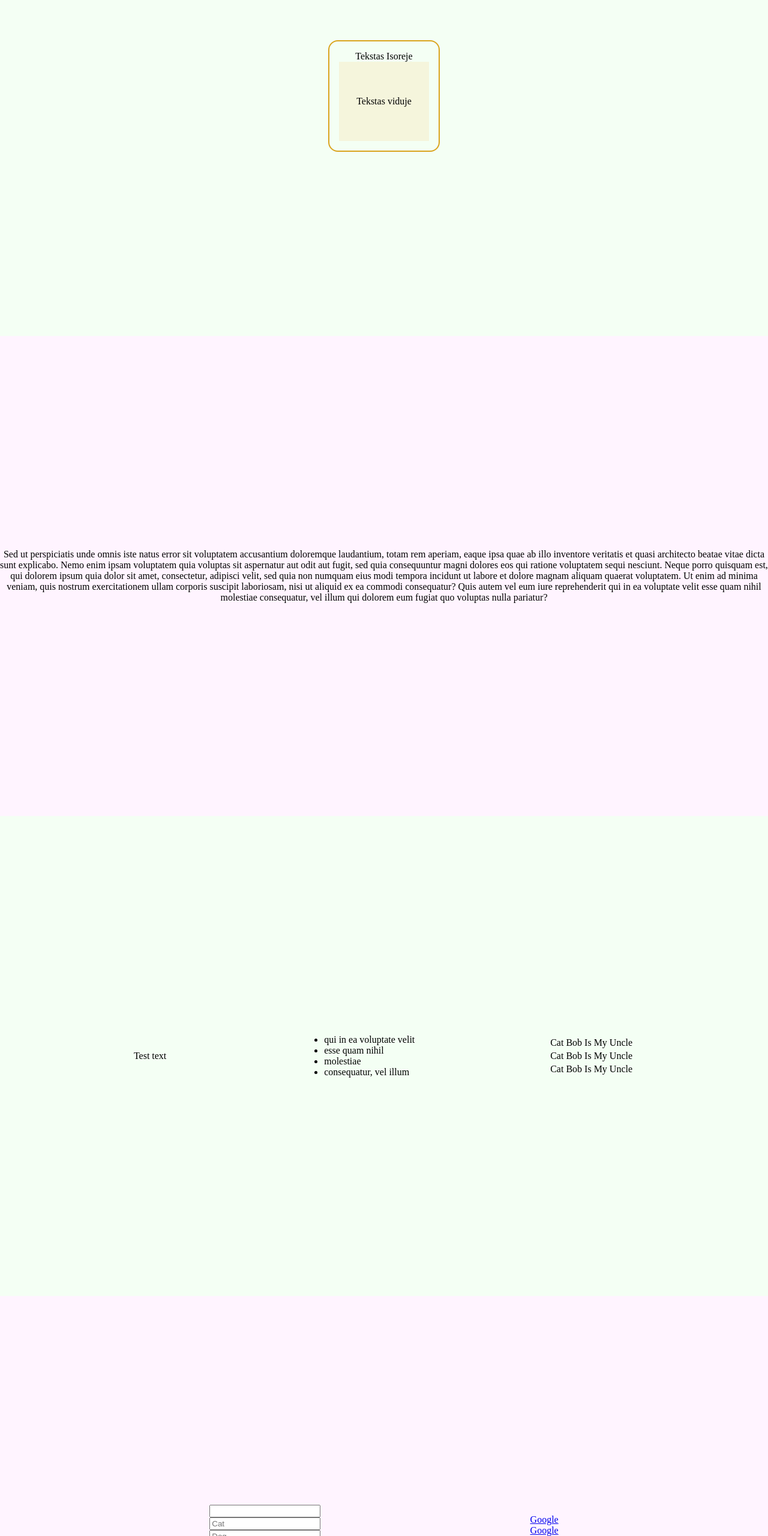
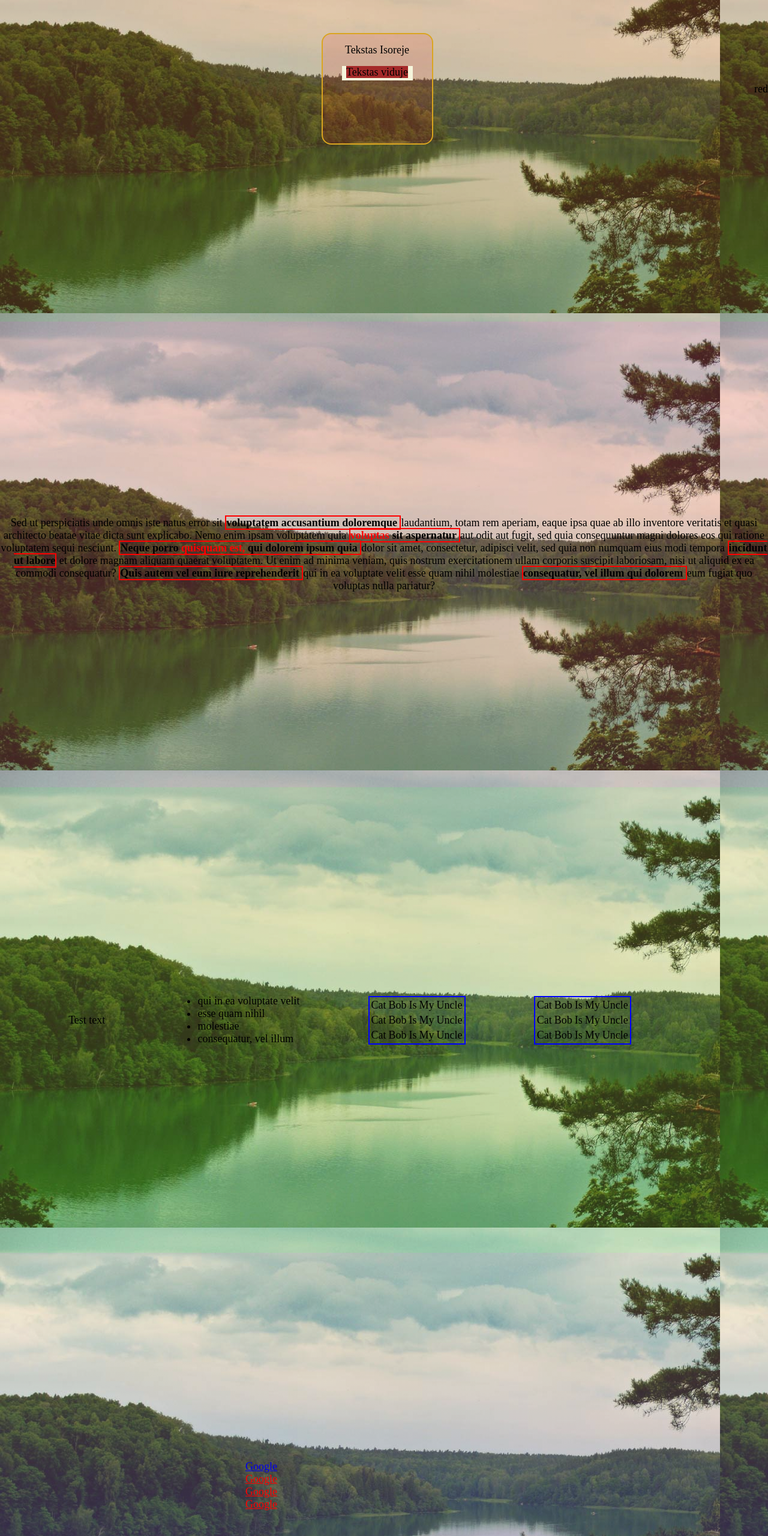
Before and after one commit to Simofy/front-end, a plain HTML site: page paskaita4/index.html in a window 1280 px wide. Shown: the part 240-2800 px from the top of the page at 60% size. Drawn offline with Linux system fonts and the light colour scheme.

Commit message:
Adding styles

```diff
--- a/paskaita4/index.html
+++ b/paskaita4/index.html
@@ -10,11 +10,12 @@
       width: 100%;
       height: calc(100vh * 6);
       color: black;
+      width: 100%;
     }
 
-    /* body {
-      background-image: linear-gradient(#ff0000, yellow, blue);
-    } */
+    body {
+      background-image: linear-gradient(rgba(255, 0, 0, .2), rgba(255, 255, 0, .1), blue);
+    }
 
     .container:nth-child(odd) {
       background-color: #faf2;
@@ -25,13 +26,18 @@
     }
 
     .container {
-      height: 100vh;
+      height: 97vh;
 
       text-align: center;
       /* FLEX */
       display: flex;
       justify-content: center;
       align-items: center;
+      content: attr(spalva);
+    }
+
+    .container::after {
+      content: attr(spalva);
     }
 
     .klase1 {
@@ -42,18 +48,20 @@
       border: solid 2px goldenrod;
       border-radius: 16px;
 
+      background-color: rgba(255, 0, 0, .1);
+
       /* FLEX */
-      display: flex;
-      flex-direction: column;
+      /* display: flex;
+      flex-direction: column; */
     }
 
     .klase2 {
 
       /* FLEX */
-      display: flex;
+      /* display: flex;
       justify-content: center;
       align-items: center;
-      flex: 1;
+      flex: 1; */
     }
 
     .pvz-4,
@@ -68,27 +76,85 @@
       flex-direction: column;
     }
   </style>
-  <div class="container">
+  <div class="container" spalva="red">
     <style>
-      .klase1 .klase2 {
-        background-color: beige;
+      html {
+        font-size: 18px;
+        background-image: url(/images/1.jpg);
+        background-attachment: fixed;
       }
 
       .klase1.klase2 {
-        background-color: blueviolet;
+        height: 400px;
+      }
+
+      .klase2 {
+        background-color: beige;
+        /* font-size: .6rem; */
+        height: 24px;
+        line-height: 1rem;
+        transition: height 100ms linear;
+        overflow: auto;
+        margin: 16px;
+      }
+
+      .klase2:hover {
+        height: 110px;
+      }
+      .klase2 > span {
+        position: sticky;
+        top: 0;
+        background-color: brown;
+      }
+
+      .klase2:hover>div {
+        display: block;
+      }
+
+      .klase2>div {
+        width: 100%;
+        height: 100px;
+        background-color: aquamarine;
+        display: none;
+      }
+
+      .klase2>div>span {
+        display: block;
+        width: 100%;
+        background-color: beige;
+        margin: 8px 0;
       }
     </style>
     <div class="klase1">
       Tekstas Isoreje
       <div class="klase2">
-        Tekstas viduje
+        <span>
+          Tekstas viduje
+        </span>
+        <div>
+          <span>1</span>
+          <span>2</span>
+          <span>3</span>
+          <span>4</span>
+          <span>4</span>
+          <span>4</span>
+          <span>4</span>
+          <span>4</span>
+        </div>
       </div>
     </div>
   </div>
   <div class="container">
     <style>
       /* element1 > element2 */
-      .pvz-3 {}
+      .pvz-3>span {
+        font-weight: bold;
+        border: solid red 2px;
+      }
+
+      .pvz-3>span>span {
+        color: red;
+      }
     </style>
     <p class="pvz-3">
       Sed ut perspiciatis unde omnis iste natus error sit
@@ -138,7 +204,13 @@
     <style>
       ul+table {}
 
-      ul~table {}
+      ul~table {
+        border-color: blue;
+      }
+
+      table {
+        border: solid red 2px;
+      }
     </style>
     <p>Test text</p>
     <ul>
@@ -172,32 +244,74 @@
         </tr>
       </tbody>
     </table>
+    <table>
+      <tbody>
+        <tr>
+          <td>Cat</td>
+          <td>Bob</td>
+          <td>Is</td>
+          <td>My</td>
+          <td>Uncle</td>
+        </tr>
+        <tr>
+          <td>Cat</td>
+          <td>Bob</td>
+          <td>Is</td>
+          <td>My</td>
+          <td>Uncle</td>
+        </tr>
+        <tr>
+          <td>Cat</td>
+          <td>Bob</td>
+          <td>Is</td>
+          <td>My</td>
+          <td>Uncle</td>
+        </tr>
+      </tbody>
+    </table>
   </div>
   <div class="container pvz-5">
     <style>
-      .pvz-5 input[type=text] {}
+      .pvz-5 input[type=text] {
+        border: solid green 2px;
+      }
 
-      .pvz-5 input[placeholder~=Dog] {}
+      .pvz-5 input[placeholder~=Dog] {
+        border: solid red 2px;
+      }
 
-      .pvz-5 input[name|=text] {}
+      .pvz-5 input[name|=text] {
+        border: solid 3px violet;
+      }
 
-      .pvz-5 input[placeholder^=C] {}
+      .pvz-5 input[placeholder^=C] {
+        color: red;
+      }
 
-      .pvz-5 input[name$=t] {}
+      .pvz-5 input[name$=-st] {
+        border-radius: 24px;
+      }
 
-      .pvz-5 input[type*=ex] {}
+      .pvz-5 input[type*=EX] {
+        margin-left: 24px;
+      }
+      /* _________________ */
+      /* a {
+        text-decoration: none;
+      }
+
+      a[href^="https://"] {
+        color: red;
+      } */
+
+      div > a:not([href="https://google.com"]) {
+        color: red;
+      }
     </style>
-    <form>
-      <input type="text" name="text">
-      <input type="email" name="text-address" placeholder="Cat">
-      <input type="password" name="text-password" placeholder="Dog">
-      <input type="text" name="test" placeholder="Cow">
-      <input type="text">
-    </form>
     <div>
       <a href="https://google.com" target="_blank">Google</a>
-      <a href="https://google.lt">Google</a>
-      <a href="https://google.co.uk">Google</a>
+      <a href="https://google.lt" target="_blank">Google</a>
+      <a href="https://google.co.uk" target="_blank">Google</a>
       <a href="http://google.com" target="_blank">Google</a>
     </div>
 
```
Also changed, not shown: paskaita3/index.html (+40 -8 lines).
